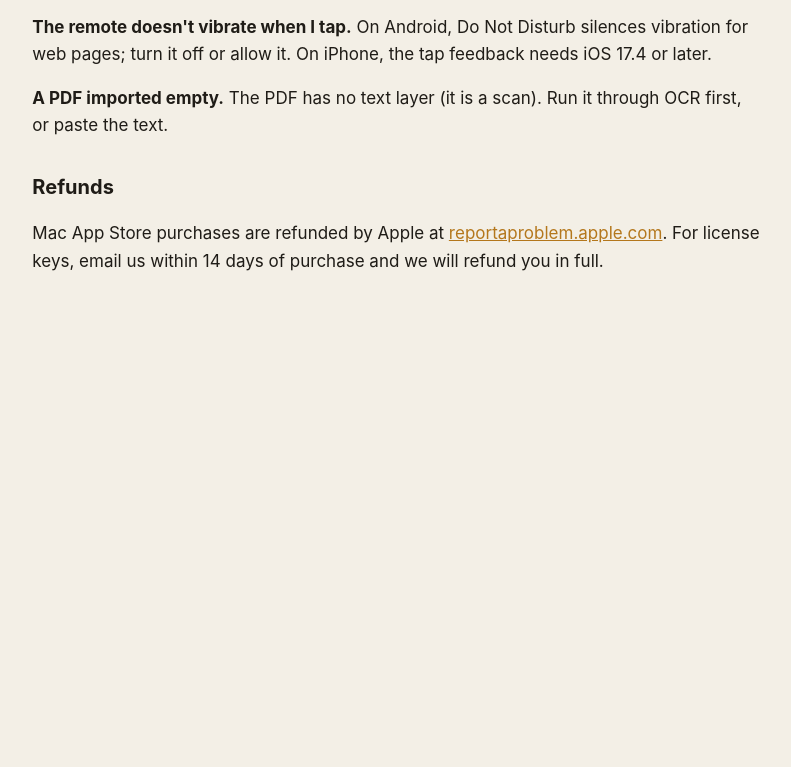
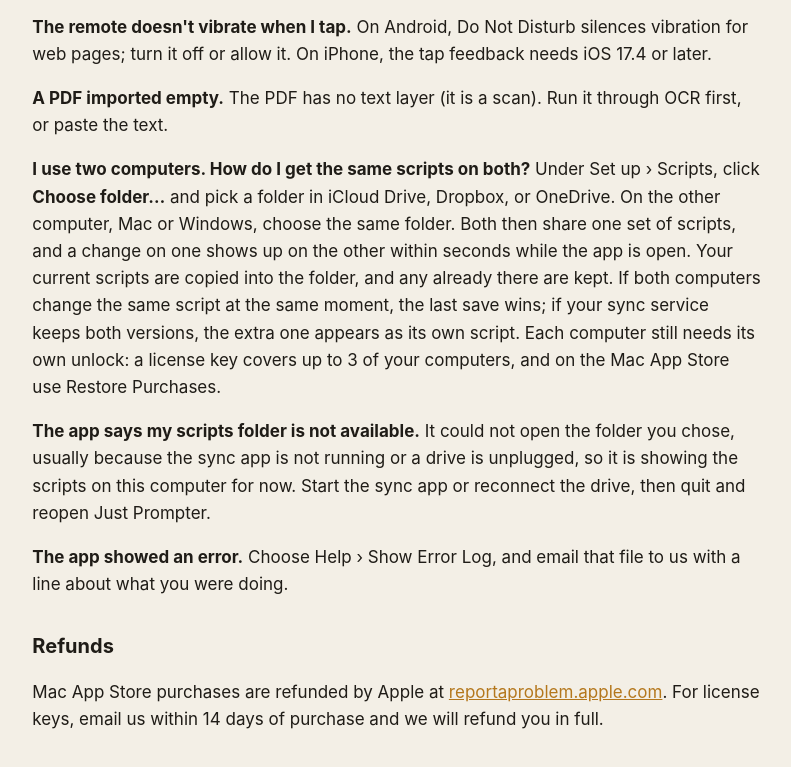
Before and after one commit to opticallegacy/justprompter-site, a plain HTML site: page support.html in a window 1280 px wide. Shown: the part 1150-1917 px from the top of the page, without its empty margins (243-1034 px from the left). Before the commit the page ends 1538 px from the top, so only its background shows below. Drawn offline with Linux system fonts and the light colour scheme.

Commit message:
Support: two computers, scripts folder not available, error log
Co-Authored-By: Claude Opus 5.5 <noreply@anthropic.com>

```diff
--- a/support.html
+++ b/support.html
@@ -36,6 +36,9 @@
   <p><strong>How do I colour words?</strong> Select them in the script and click a colour above the page. The app writes a tag like <code>{red|slow down}</code> into the text; you can type one yourself. Colours: amber, red, green, blue, grey, and bold. Plain removes the tag.</p>
   <p><strong>The remote doesn't vibrate when I tap.</strong> On Android, Do Not Disturb silences vibration for web pages; turn it off or allow it. On iPhone, the tap feedback needs iOS 17.4 or later.</p>
   <p><strong>A PDF imported empty.</strong> The PDF has no text layer (it is a scan). Run it through OCR first, or paste the text.</p>
+  <p><strong>I use two computers. How do I get the same scripts on both?</strong> Under Set up &rsaquo; Scripts, click <strong>Choose folder&hellip;</strong> and pick a folder in iCloud Drive, Dropbox, or OneDrive. On the other computer, Mac or Windows, choose the same folder. Both then share one set of scripts, and a change on one shows up on the other within seconds while the app is open. Your current scripts are copied into the folder, and any already there are kept. If both computers change the same script at the same moment, the last save wins; if your sync service keeps both versions, the extra one appears as its own script. Each computer still needs its own unlock: a license key covers up to 3 of your computers, and on the Mac App Store use Restore Purchases.</p>
+  <p><strong>The app says my scripts folder is not available.</strong> It could not open the folder you chose, usually because the sync app is not running or a drive is unplugged, so it is showing the scripts on this computer for now. Start the sync app or reconnect the drive, then quit and reopen Just Prompter.</p>
+  <p><strong>The app showed an error.</strong> Choose Help &rsaquo; Show Error Log, and email that file to us with a line about what you were doing.</p>
 
   <h2>Refunds</h2>
   <p>Mac App Store purchases are refunded by Apple at <a href="https://reportaproblem.apple.com">reportaproblem.apple.com</a>. For license keys, email us within 14 days of purchase and we will refund you in full.</p>
```
